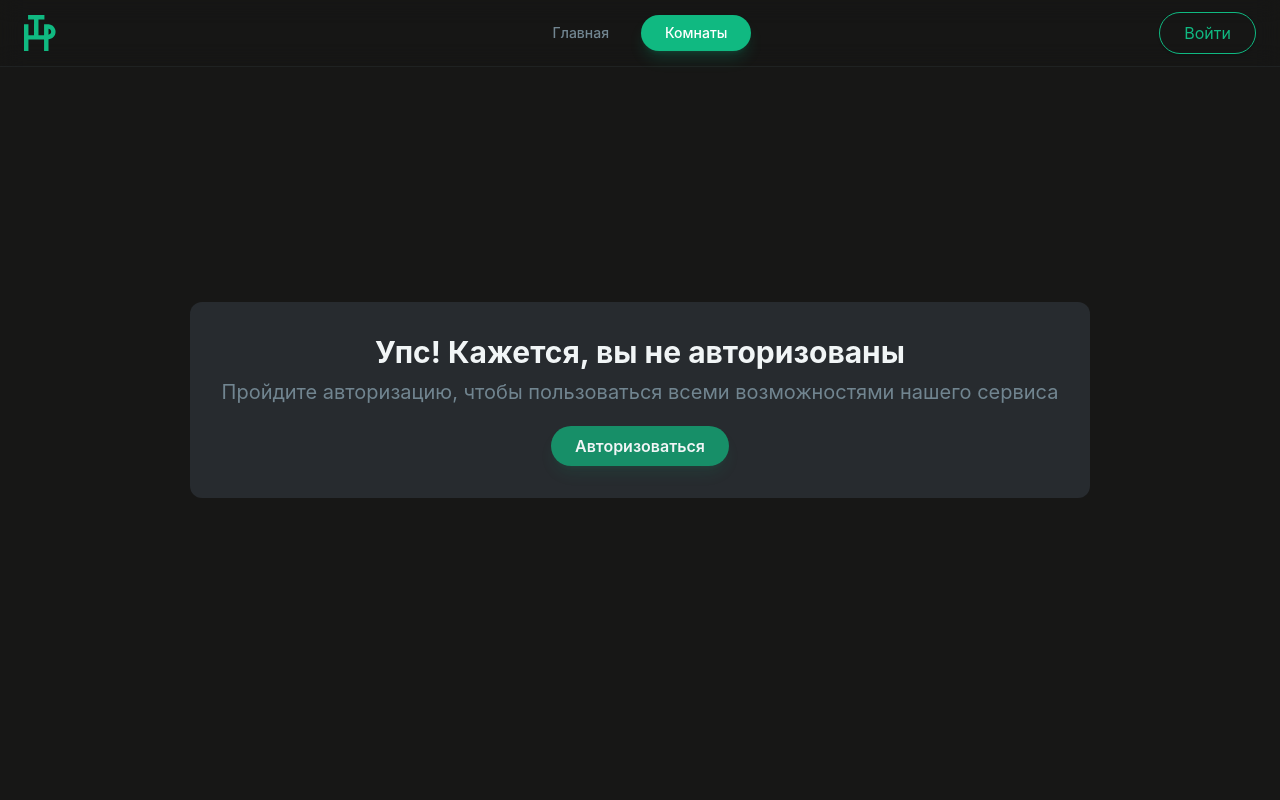
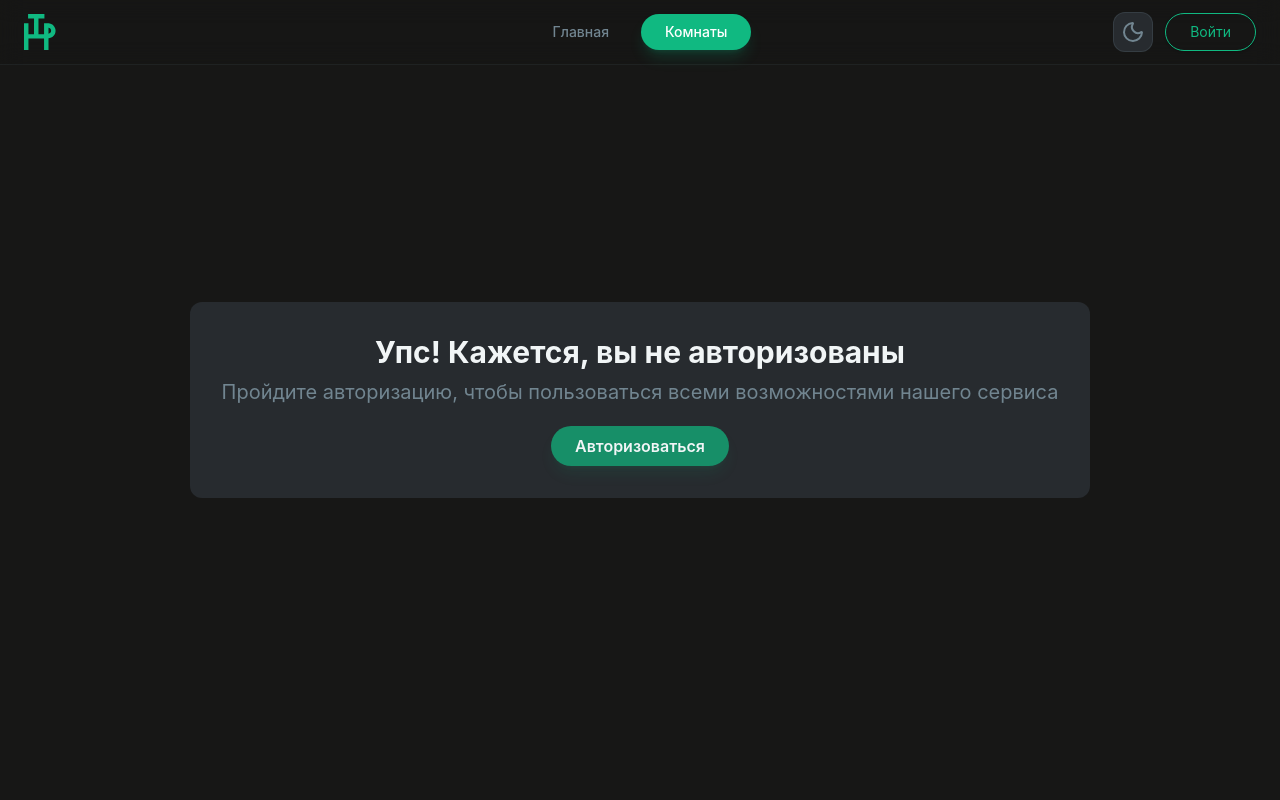
Before and after one commit to alexey-panchenko-dev/Planning-Poker, a React (Vite) app in the folder client/: page /rooms in a window 1280 px wide. Shown: the top 800 px of the page. Built offline with nearby package versions, Linux system fonts and the light colour scheme; no server answers.

Commit message:
тогл для смены темы

```diff
--- a/client/src/app/index.css
+++ b/client/src/app/index.css
@@ -1,28 +1,40 @@
 @import "tailwindcss";
 
 @theme {
-  /* ACCENTS */
-  --color-accent: #10b981;
-  --color-danger: #b9103a;
-  --color-ghost: #7c919d;
+  --color-accent: var(--accent);
+  --color-danger: var(--danger);
+  --color-ghost: var(--ghost);
+  --color-main-bg: var(--main-bg);
+  --color-card-bg: var(--card-bg);
+  --color-font-main: var(--font-main);
+  --color-font-muted: var(--font-muted);
+}
 
-  /* BACCKGROUND */
-  --color-main-bg: #171716;
-  --color-card-bg: #272b2f;
+:root {
+  --accent: #10b981;
+  --danger: #b9103a;
+  --ghost: #7c919d;
+  --main-bg: #171716;
+  --card-bg: #272b2f;
+  --font-main: #f1f5f6;
+  --font-muted: #718590;
+}
 
-  /* FORNT */
-  --color-font-main: #f1f5f6;
-  --color-font-muted: #718590;
+.light {
+  --main-bg: #f4fffb;
+  --card-bg: #e1f3ee;
+  --font-main: #272b2f;
+  --font-muted: #718590;
+  --ghost: #94a3b8;
 }
 
 body {
-  background-color: #171716;
+  background-color: var(--main-bg);
+  color: var(--font-main);
+  transition: background-color 0.3s ease;
 }
 
-input:-webkit-autofill,
-input:-webkit-autofill:hover,
-input:-webkit-autofill:focus {
-  -webkit-box-shadow: 0 0 0px 1000px #171716 inset !important;
-  -webkit-text-fill-color: #f1f5f6 !important;
-  transition: background-color 5000s ease-in-out 0s;
+input:-webkit-autofill {
+  -webkit-box-shadow: 0 0 0px 1000px var(--main-bg) inset !important;
+  -webkit-text-fill-color: var(--font-main) !important;
 }
--- a/client/src/entities/room/ui/RoomCard.tsx
+++ b/client/src/entities/room/ui/RoomCard.tsx
@@ -12,7 +12,6 @@ export const RoomCard = ({
 }: RoomProps) => {
   return (
     <div className="group relative flex flex-col bg-card-bg border border-font-muted/10 p-6 rounded-[24px] transition-all duration-300 hover:border-accent/40 hover:shadow-2xl hover:shadow-accent/5 hover:-translate-y-1">
-      {/* Статус задачи сверху */}
       <div className="flex justify-between items-start mb-4">
         <div className="flex flex-col gap-1.5">
           <h3 className="text-xl font-bold text-font-main group-hover:text-accent transition-colors tracking-tight">
@@ -37,14 +36,12 @@ export const RoomCard = ({
         )}
       </div>
 
-      {/* Описание с фиксированной высотой для ровной сетки */}
       <div className="flex-1">
         <p className="text-font-muted text-sm leading-relaxed line-clamp-3 mb-6">
           {description || "Для этой комнаты еще не задано описание сессии..."}
         </p>
       </div>
 
-      {/* Футер карточки */}
       <div className="flex items-center justify-between pt-4 border-t border-font-muted/5">
         <div className="flex flex-col">
           <span className="text-[10px] text-font-muted uppercase font-semibold">
@@ -67,7 +64,6 @@ export const RoomCard = ({
         </Link>
       </div>
 
-      {/* Декоративное свечение при наведении */}
       <div className="absolute inset-0 rounded-[24px] bg-accent/5 opacity-0 group-hover:opacity-100 transition-opacity pointer-events-none" />
     </div>
   );
--- a/client/src/entities/session/ui/AccountCard.tsx
+++ b/client/src/entities/session/ui/AccountCard.tsx
@@ -1,6 +1,6 @@
 import { useState, useRef, useEffect } from "react";
 import { Link } from "react-router-dom";
-import { ChevronDown, User, LogOut, Settings } from "lucide-react";
+import { ChevronDown, User, LogOut } from "lucide-react";
 import { useSessionStore } from "../model/useSessionStore";
 import { useShallow } from "zustand/react/shallow";
 
@@ -28,26 +28,26 @@ export const AccountCard = () => {
         className={`flex items-center gap-3 px-4 py-2 border rounded-full transition-all duration-200
           ${isOpen ? "border-accent bg-accent/10" : "border-font-muted/30 hover:border-accent"}`}
       >
-        <div className="w-6 h-6 rounded-full bg-accent flex items-center justify-center text-xs text-white font-bold">
+        <div className="w-6 h-6 rounded-full bg-accent flex items-center justify-center text-[10px] text-white font-bold">
           {user?.name?.charAt(0).toUpperCase() || "U"}
         </div>
-        <span className="text-font-main font-medium max-w-[100px] truncate">
+        <span className="text-font-main text-sm font-medium max-w-[100px] truncate">
           {user?.name}
         </span>
         <ChevronDown
-          size={16}
+          size={14}
           className={`text-font-muted transition-transform duration-200 ${isOpen ? "rotate-180" : ""}`}
         />
       </button>
 
       {isOpen && (
-        <div className="absolute right-0 mt-2 w-48 bg-main-bg border border-font-muted/20 rounded-2xl shadow-2xl py-2 z-50 animate-in fade-in zoom-in duration-150">
+        <div className="absolute right-0 mt-2 w-48 bg-card-bg border border-font-muted/20 rounded-2xl shadow-2xl py-2 z-50 animate-in fade-in zoom-in duration-150">
           <div className="px-4 py-2 border-b border-font-muted/10 mb-1">
             <p className="text-[10px] uppercase tracking-wider text-font-muted">
               Аккаунт
             </p>
-            <p className="text-sm font-medium text-font-main truncate">
-              {user?.email || user?.name}
+            <p className="text-xs font-medium text-font-main truncate">
+              {user?.email || "Пользователь"}
             </p>
           </div>
 
@@ -56,7 +56,7 @@ export const AccountCard = () => {
             onClick={() => setIsOpen(false)}
             className="flex items-center gap-3 px-4 py-2 text-sm text-font-main hover:bg-accent/10 hover:text-accent transition-colors"
           >
-            <User size={16} />
+            <User size={14} />
             Профиль
           </Link>
 
@@ -65,9 +65,9 @@ export const AccountCard = () => {
               setIsOpen(false);
               logout();
             }}
-            className="w-full flex items-center gap-3 px-4 py-2 text-sm text-red-500 hover:bg-red-500/10 transition-colors"
+            className="w-full flex items-center gap-3 px-4 py-2 text-sm text-danger hover:bg-danger/10 transition-colors"
           >
-            <LogOut size={16} />
+            <LogOut size={14} />
             Выйти
           </button>
         </div>
--- /dev/null
+++ b/client/src/features/theme/ui/ToggleTheme.tsx
@@ -0,0 +1,51 @@
+import { useEffect, useState } from "react";
+import { Sun, Moon } from "lucide-react";
+
+export const ThemeToggle = () => {
+  const [isLight, setIsLight] = useState(false);
+
+  useEffect(() => {
+    const savedTheme = localStorage.getItem("theme");
+    if (savedTheme === "light") {
+      document.documentElement.classList.add("light");
+      setIsLight(true);
+    }
+  }, []);
+
+  const toggleTheme = () => {
+    if (isLight) {
+      document.documentElement.classList.remove("light");
+      localStorage.setItem("theme", "dark");
+      setIsLight(false);
+    } else {
+      document.documentElement.classList.add("light");
+      localStorage.setItem("theme", "light");
+      setIsLight(true);
+    }
+  };
+
+  return (
+    <button
+      onClick={toggleTheme}
+      className="relative flex items-center justify-center w-10 h-10 rounded-xl bg-card-bg border border-font-muted/20 hover:border-accent/50 transition-all duration-300 cursor-pointer overflow-hidden group"
+      aria-label="Toggle theme"
+    >
+      <div className="relative w-6 h-6">
+        <Sun
+          className={`absolute inset-0 transition-all duration-500 transform ${
+            isLight
+              ? "rotate-0 scale-100 opacity-100"
+              : "rotate-90 scale-0 opacity-0 text-accent"
+          } text-accent`}
+        />
+        <Moon
+          className={`absolute inset-0 transition-all duration-500 transform ${
+            isLight
+              ? "-rotate-90 scale-0 opacity-0"
+              : "rotate-0 scale-100 opacity-100 text-font-muted"
+          } group-hover:text-accent`}
+        />
+      </div>
+    </button>
+  );
+};
--- a/client/src/widgets/Header.tsx
+++ b/client/src/widgets/Header.tsx
@@ -2,6 +2,7 @@ import { Link, NavLink, useLocation } from "react-router-dom";
 import { Button } from "@/shared";
 import { useSessionStore } from "@/entities/session/model/useSessionStore";
 import { AccountCard } from "@/entities/session/ui/AccountCard";
+import { ThemeToggle } from "@/features/theme/ui/ToggleTheme";
 
 export const Header = () => {
   const isAuth = useSessionStore((state) => state.isAuth);
@@ -40,10 +41,16 @@ export const Header = () => {
           ))}
         </nav>
 
-        <div className="flex justify-end items-center gap-4">
+        <div className="flex justify-end items-center gap-3">
+          <ThemeToggle />
+
           {!isAuth ? (
             <Link to="/auth" state={{ from: location }}>
-              <Button value="Войти" variant="accentLiner" />
+              <Button
+                value="Войти"
+                variant="accentLiner"
+                className="text-sm px-5"
+              />
             </Link>
           ) : (
             <AccountCard />
```
